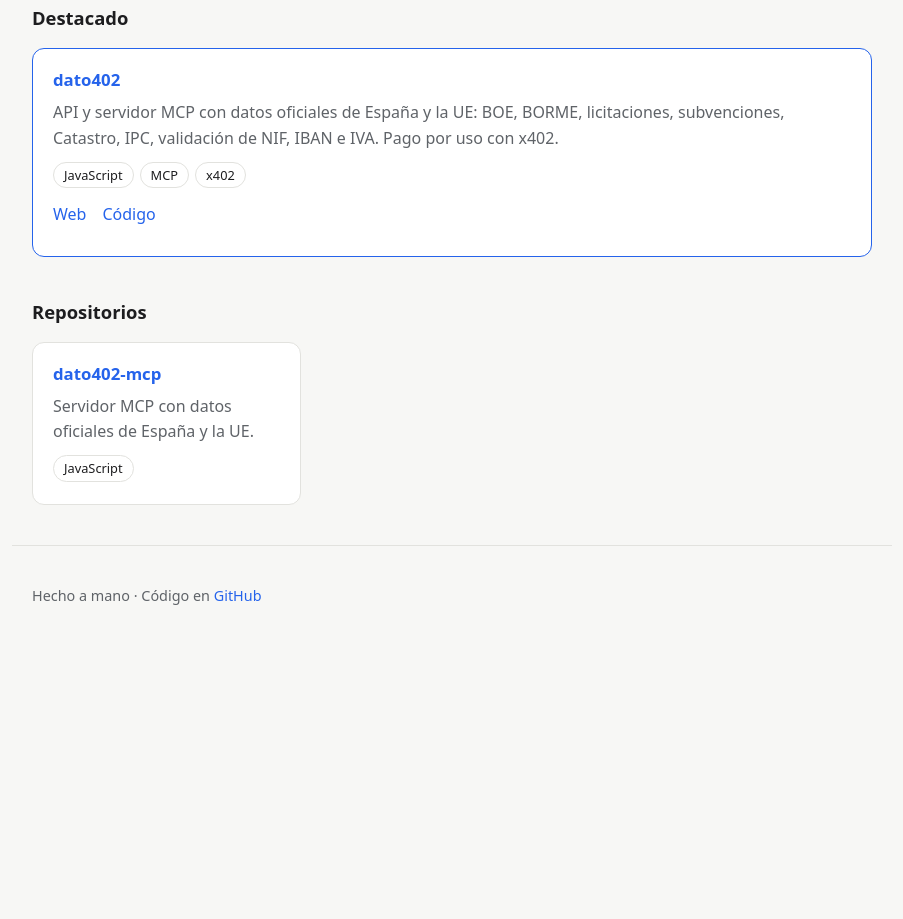
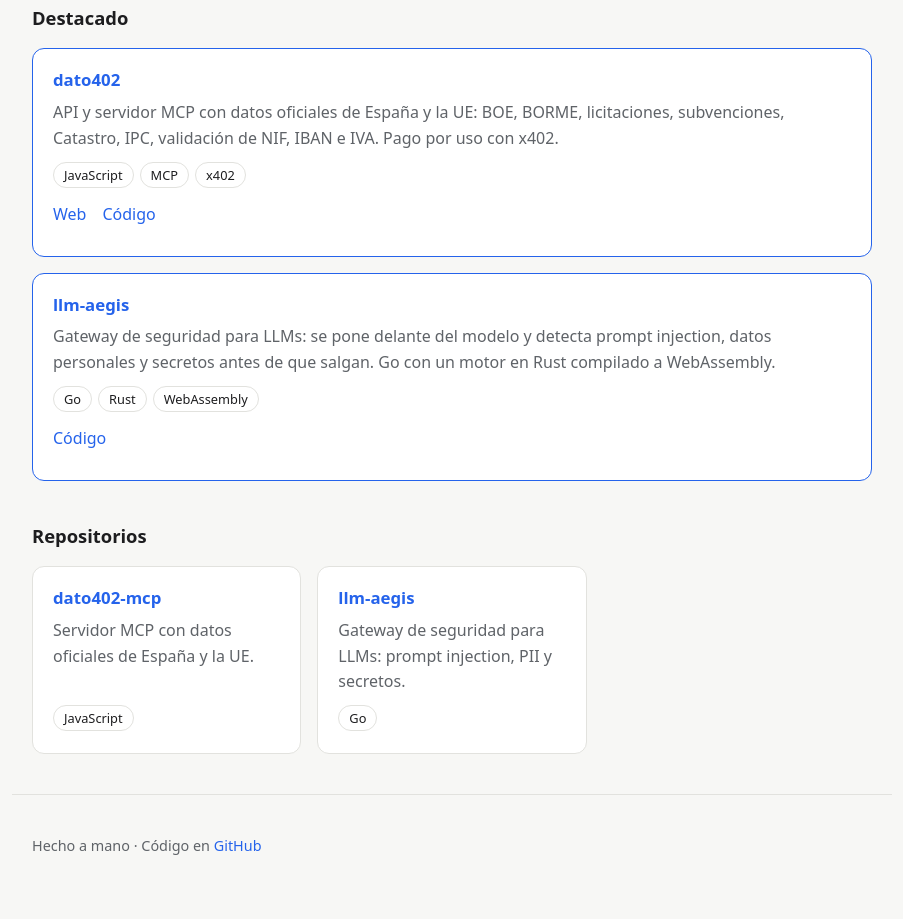
Before and after one commit to chachiwachi/SobreMi, a plain HTML site: page index.html in a window 1280 px wide. Shown: the part 377-1296 px from the top of the page, without its empty margins (188-1091 px from the left). Before the commit the page ends 1046 px from the top, so only its background shows below. Drawn offline with Linux system fonts and the light colour scheme; no server answers.

Commit message:
Añadir llm-aegis a los proyectos

```diff
--- a/css/estilo.css
+++ b/css/estilo.css
@@ -76,7 +76,7 @@ h2 { font-size: 1.15rem; margin: 0 0 16px; }
 .tarjeta h3 { margin: 0 0 6px; font-size: 1.05rem; }
 .tarjeta p { margin: 0 0 10px; color: var(--suave); }
 .tarjeta .etiquetas { margin-top: auto; margin-bottom: 0; }
-.destacada { border-color: var(--acento); }
+.destacada { border-color: var(--acento); margin-bottom: 16px; }
 
 .etiquetas span {
   display: inline-block;
--- a/index.html
+++ b/index.html
@@ -47,6 +47,17 @@
           <a href="https://github.com/chachiwachi/dato402-mcp">Código</a>
         </p>
       </article>
+      <article class="tarjeta destacada">
+        <h3><a href="https://github.com/chachiwachi/llm-aegis">llm-aegis</a></h3>
+        <p>
+          Gateway de seguridad para LLMs: se pone delante del modelo y detecta prompt injection,
+          datos personales y secretos antes de que salgan. Go con un motor en Rust compilado a WebAssembly.
+        </p>
+        <p class="etiquetas"><span>Go</span><span>Rust</span><span>WebAssembly</span></p>
+        <p class="acciones">
+          <a href="https://github.com/chachiwachi/llm-aegis">Código</a>
+        </p>
+      </article>
     </section>
 
     <section>
@@ -57,6 +68,11 @@
           <h3><a href="https://github.com/chachiwachi/dato402-mcp">dato402-mcp</a></h3>
           <p>Servidor MCP con datos oficiales de España y la UE.</p>
           <p class="etiquetas"><span>JavaScript</span></p>
+        </article>
+        <article class="tarjeta">
+          <h3><a href="https://github.com/chachiwachi/llm-aegis">llm-aegis</a></h3>
+          <p>Gateway de seguridad para LLMs: prompt injection, PII y secretos.</p>
+          <p class="etiquetas"><span>Go</span></p>
         </article>
       </div>
     </section>
```
